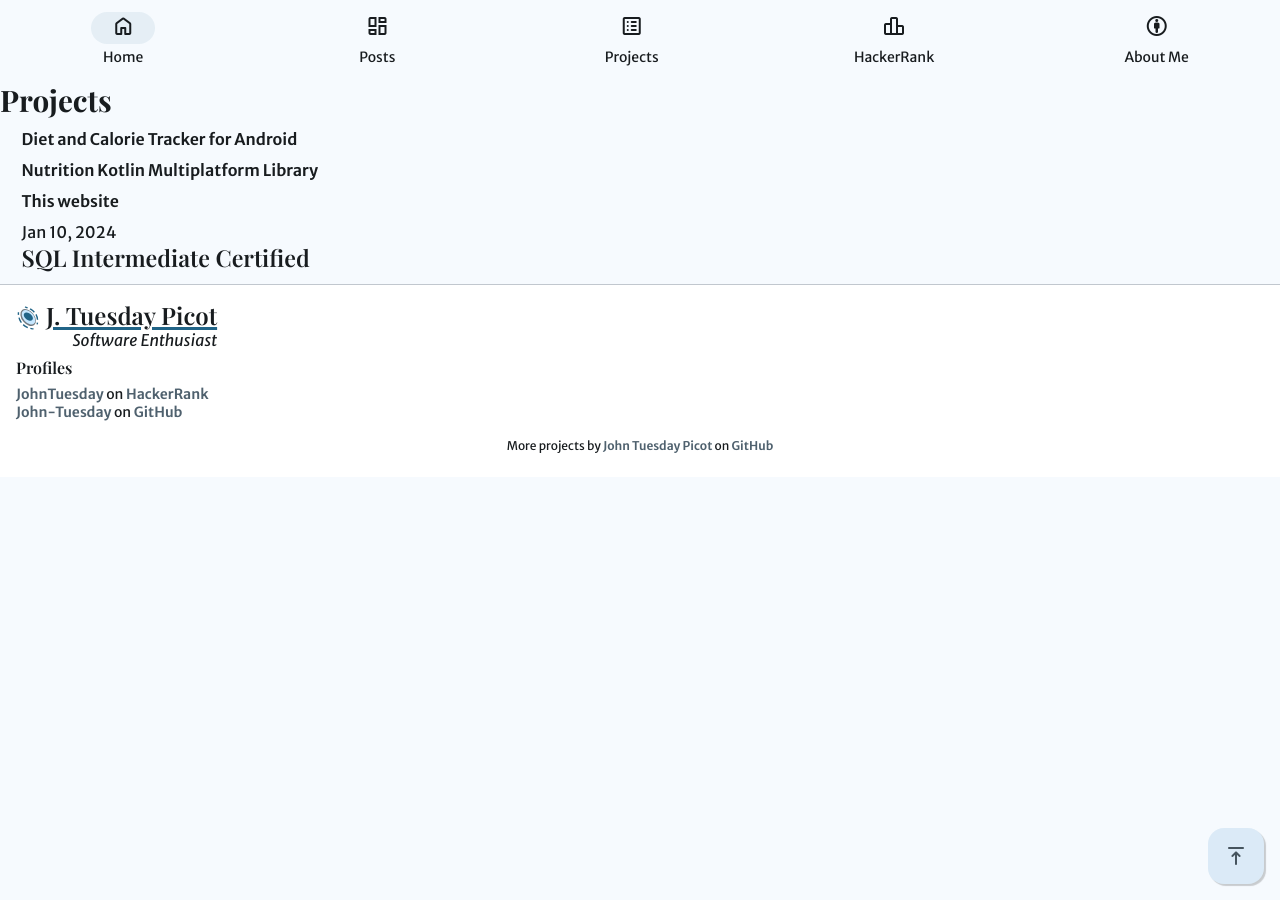
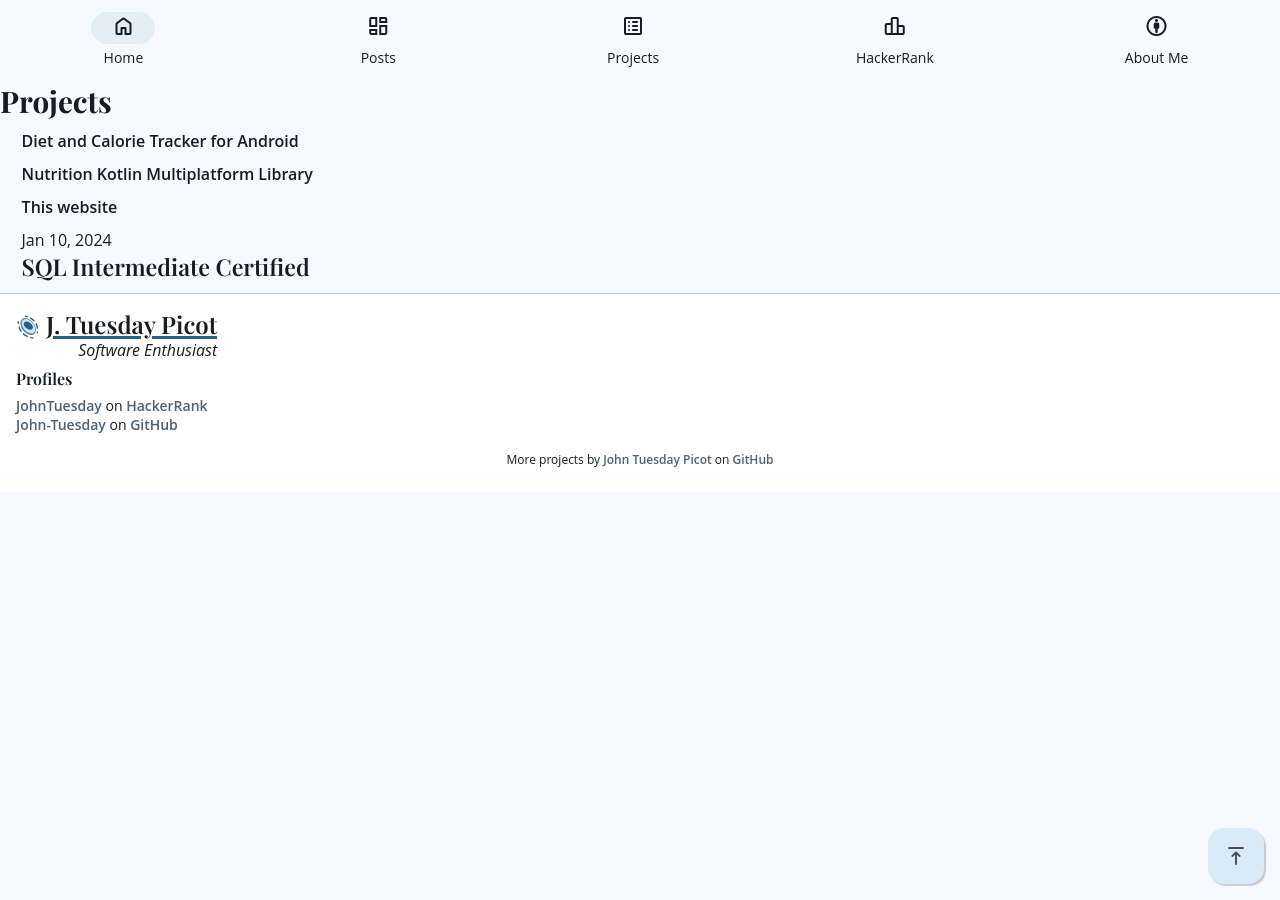
Before and after one commit to John-Tuesday/John-Tuesday.github.io, a Jekyll site: the page built from index.md, in a window 1280 px wide. Built offline with Jekyll 4.4.1, drawn with Linux system fonts in a browser that asks for light colours; some web fonts are replaced.

Commit message:
Use the new consolidated fonts in head

```diff
--- a/_includes/head/fonts.html
+++ b/_includes/head/fonts.html
@@ -1,9 +1,5 @@
-<!-- <link rel="stylesheet" href="https://fonts.googleapis.com/css?family=Merriweather|Open+Sans|Spectral|Rubik"> -->
-
-{%- assign gfonts = site.data.fonts.sans-serif | concat: site.data.fonts.serif | where: "platform", "google" | map: "family" | join: "&family=" | replace: " ", "+" -%}
-
 {%- capture gfonts2 -%}
-{%- assign fonts = site.data.fonts.sans-serif | concat: site.data.fonts.serif | where: "platform", "google" -%}
+{%- assign fonts = site.data.fonts.families | where: "platform", "google" -%}
 {%- for font in fonts -%}
   {%- unless forloop.first -%}&family={%- endunless -%}
   {{- font.family | replace: " ", "+" -}}
@@ -14,4 +10,6 @@
 {%- endfor -%}
 {%- endcapture %}
 
+<link rel="preconnect" href="https://fonts.googleapis.com">
+<link rel="preconnect" href="https://fonts.gstatic.com" crossorigin>
 <link rel="stylesheet" href="https://fonts.googleapis.com/css2?family={{ gfonts2 }}&display=swap">
```
